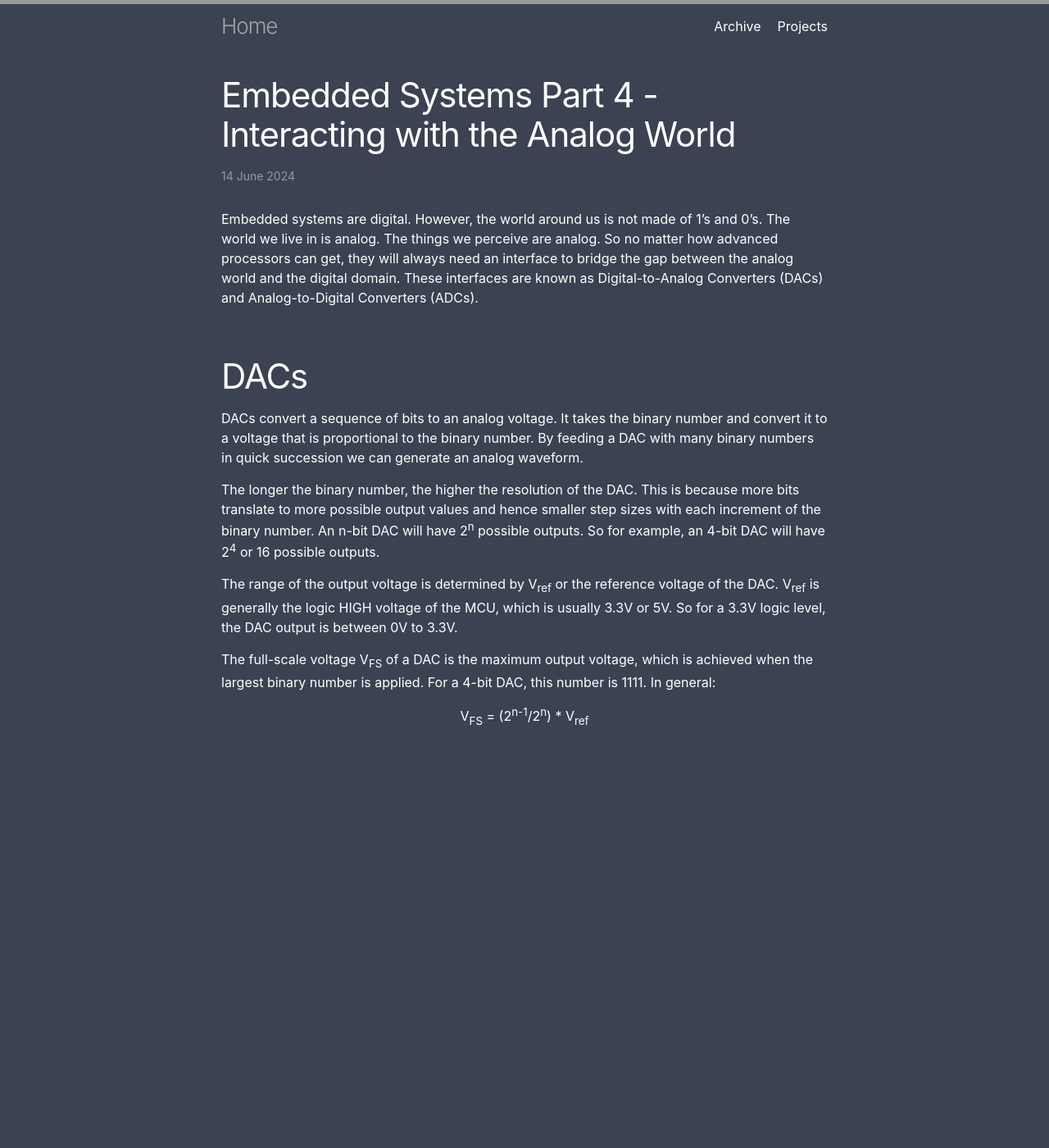
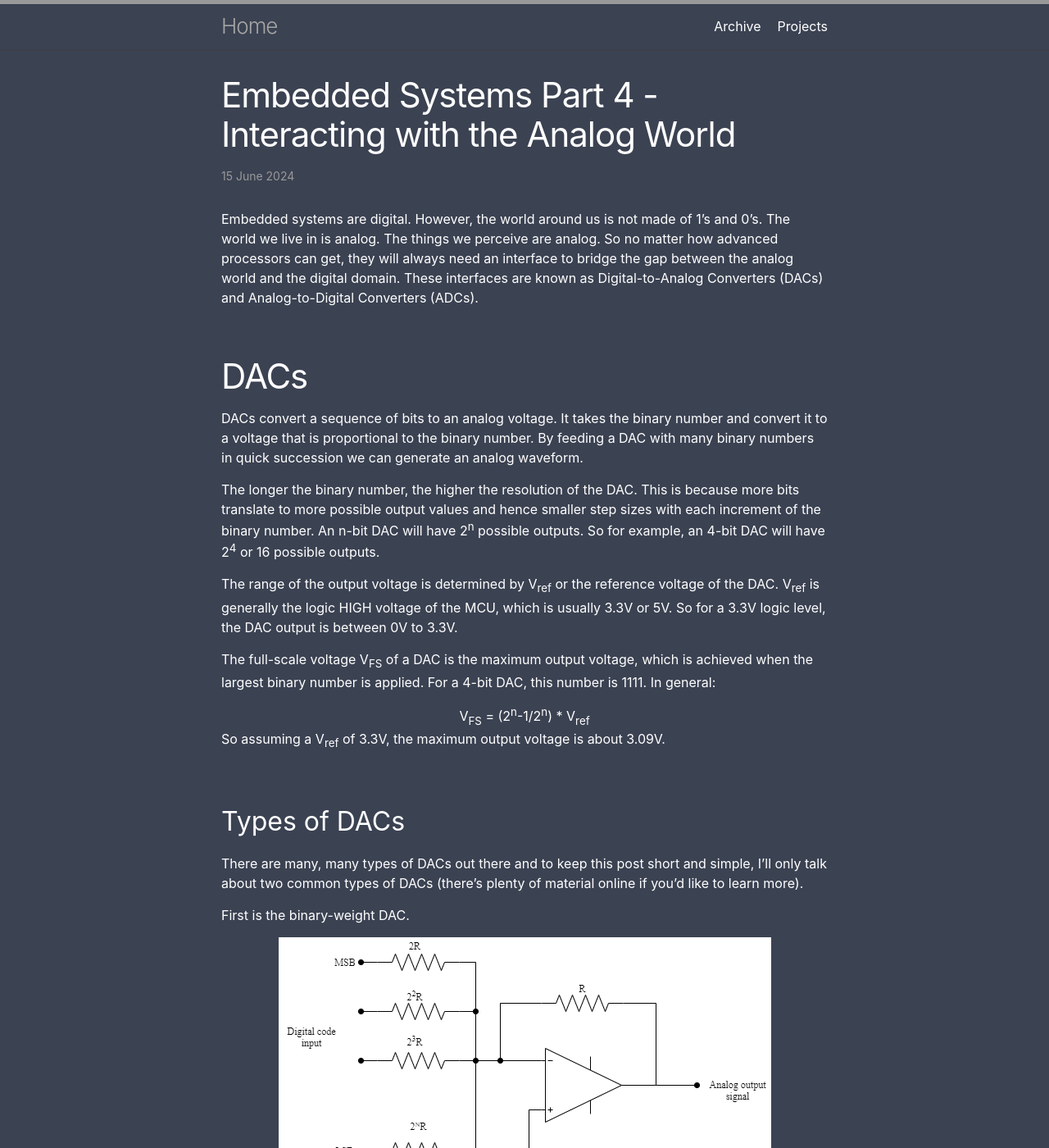
Before and after one commit to kw-ch/kw-ch.github.io, a Jekyll site: the page built from _posts/2024-06-15-adc-dac.md, in a window 1280 px wide and 1400 px high. Shown: the whole window at 82% size. Built offline with Jekyll 4.4.1, drawn with Linux system fonts in a browser that asks for light colours.

Commit message:
centered image test

```diff
--- a/_posts/2024-06-14-adc-dac.md
+++ b/_posts/2024-06-15-adc-dac.md
@@ -15,4 +15,15 @@ The range of the output voltage is determined by V<sub>ref</sub> or the referenc
 
 The full-scale voltage V<sub>FS</sub> of a DAC is the maximum output voltage, which is achieved when the largest binary number is applied. For a 4-bit DAC, this number is 1111. In general:
 
-<center> V<sub>FS</sub> = (2<sup>n-1</sup>/2<sup>n</sup>) * V<sub>ref</sub> </center>
+<center> V<sub>FS</sub> = (2<sup>n</sup>-1/2<sup>n</sup>) * V<sub>ref</sub> </center>
+
+So assuming a V<sub>ref</sub> of 3.3V, the maximum output voltage is about 3.09V.
+
+## Types of DACs
+There are many, many types of DACs out there and to keep this post short and simple, I'll only talk about two common types of DACs (there's plenty of material online if you'd like to learn more).
+
+First is the binary-weight DAC.
+
+<p align="center">
+  <img src="/assets/binary_weighted_dac.png">
+</p>
```
Also changed, not shown: assets/binary_weighted_dac.png (added).
